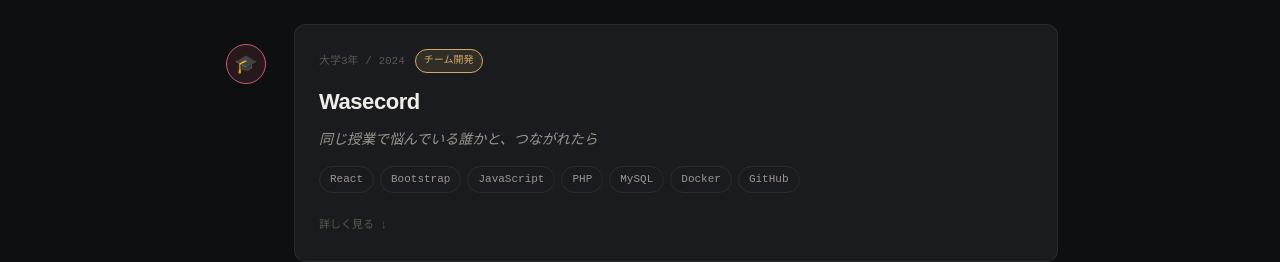
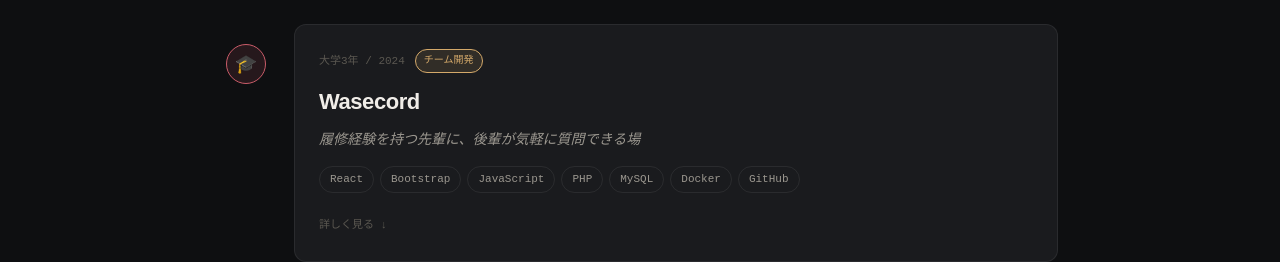
Before and after one commit to mamezlf/portfolio, a React (Vite) app: page / in a window 1280 px wide. Shown: the part 3130-3392 px from the top of the page. Built offline with nearby package versions, Linux system fonts and the light colour scheme.

Commit message:
access記録から担当者の方が気になる内容の修正を行った

```diff
--- a/src/components/Projects.tsx
+++ b/src/components/Projects.tsx
@@ -94,9 +94,9 @@
     id: "wasecord",
     period: "大学3年 / 2024",
     name: "Wasecord",
-    tagline: "同じ授業で悩んでいる誰かと、つながれたら",
+    tagline: "履修経験を持つ先輩に、後輩が気軽に質問できる場",
     story:
-      "「ラズパイが繋がらないとき、相談できる場所がほしい」——\nそんな同期の声から生まれた、早大情報理工学科向けの授業連携アプリ。\nチーム 4 人でゼロから制作し、授業単位でつながれるチャット機能を持つWebアプリを開発した。グループチャットやDMを通じて、学生同士の情報共有を可能にした。\nチームの中で私はフロントエンドを担当し、使いやすさと一貫性を意識した設計を行い、チームで一個のプロダクトを初めて作り切る経験となった。",
+      "「この授業、どう勉強すればいい？」「課題はどれくらい大変？」\n——そんな後輩の不安を、先輩に気軽に相談できる場を作りたいという思いから、早大情報理工学科向けの授業連携Webアプリを開発した。\nチーム 4 人でゼロから制作し、授業単位でつながれるチャット機能を持つWebアプリを開発した。グループチャットやDMを通じて、学生同士の情報共有を可能にした。\nチームの中で私はフロントエンドを担当し、使いやすさと一貫性を意識した設計を行い、チームで一個のプロダクトを初めて作り切る経験となった。",
     tags: [
       "React",
       "Bootstrap",
```
